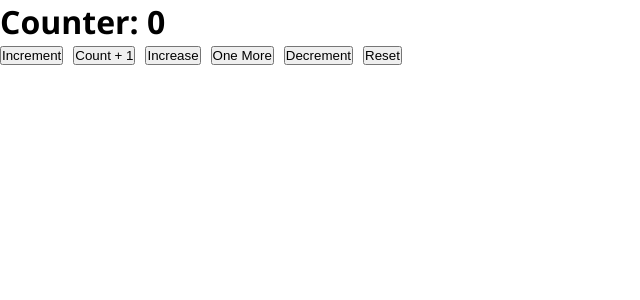
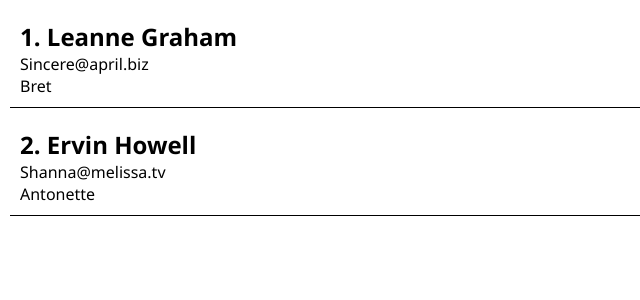
Before and after one commit to DimSkakovskyi/Hw-js-21, a React (Vite) app: page / in a window 1280 px wide. Shown: the top 300 px of the page, without its empty margins (0-640 px from the left). Built offline with nearby package versions, Linux system fonts and the light colour scheme.

Commit message:
9-map-array-of-objects

```diff
--- a/src/App.tsx
+++ b/src/App.tsx
@@ -1,28 +1,10 @@
-import Counter from "./components/Counter";
-import Button from "./components/Button";
-import { useState } from "react";
+import Users from './components/Users';
 
-const captionArray = ["Increment", "Count + 1", "Increase", "One More"];
 
 const App = () => {
-  const [count, setCount] = useState(0);
-
-  const incrementCount = () => setCount(count + 1);
-
-  const decrementCount = () => setCount(count - 1);
-
-  const resetCount = () => setCount(0);
-
   return (
     <div>
-      <Counter count={count} />
-
-      {captionArray.map((captionElement, index) => {
-        return <Button onClick={incrementCount} caption={captionElement} key={index}/>;
-      })}
-
-      <Button onClick={decrementCount} caption="Decrement" />
-      <Button onClick={resetCount} caption="Reset" />
+      <Users />
     </div>
   );
 };
--- a/src/components/Button.tsx
+++ /dev/null
@@ -1,12 +0,0 @@
-interface ButtonProps {
-  caption: string,
-  onClick: () => void;
-}
-
-const Button = ({ caption, onClick }: ButtonProps) => {
-  return (
-    <button onClick={onClick}>{caption}</button>
-  );
-};
-
-export default Button;
--- a/src/components/Counter.tsx
+++ /dev/null
@@ -1,9 +0,0 @@
-interface CounterProps {
-  count: number;
-}
-
-const Counter = ({ count }: CounterProps) => {
-  return <h1>Counter: {count}</h1>
-}
-
-export default Counter;
--- /dev/null
+++ b/src/components/User.tsx
@@ -0,0 +1,20 @@
+interface UserProps {
+  id: number;
+  name: string;
+  email: string;
+  username: string;
+}
+
+const User = ({ id, name, email, username }: UserProps) => {
+  return (
+    <div style={{ borderBottom: '1px solid black', padding: '10px', margin: '10px' }}>
+      <h2>
+        {id}. {name}
+      </h2>
+      <p>{email}</p>
+      <p>{username}</p>
+    </div>
+  );
+};
+
+export default User;
--- /dev/null
+++ b/src/components/Users.tsx
@@ -0,0 +1,19 @@
+import { mockUsers } from '../data/mock-users';
+import type { UserInterface } from '../type/User.interface';
+import User from './User';
+
+const users: UserInterface[] = mockUsers;
+
+const Users = () => {
+  return (
+    <div>
+      {users.map((user: UserInterface) => {
+        return (
+          <User key={user.id} {...user}/>
+        );
+      })}
+    </div>
+  );
+};
+
+export default Users;
--- /dev/null
+++ b/src/data/mock-users.ts
@@ -0,0 +1,48 @@
+export const mockUsers = [
+  {
+    id: 1,
+    name: "Leanne Graham",
+    username: "Bret",
+    email: "Sincere@april.biz",
+    address: {
+      street: "Kulas Light",
+      suite: "Apt. 556",
+      city: "Gwenborough",
+      zipcode: "92998-3874",
+      geo: {
+        lat: "-37.3159",
+        lng: "81.1496"
+      }
+    },
+    phone: "1-770-736-8031 x56442",
+    website: "hildegard.org",
+    company: {
+      name: "Romaguera-Crona",
+      catchPhrase: "Multi-layered client-server neural-net",
+      bs: "harness real-time e-markets"
+    }
+  },
+  {
+    id: 2,
+    name: "Ervin Howell",
+    username: "Antonette",
+    email: "Shanna@melissa.tv",
+    address: {
+      street: "Victor Plains",
+      suite: "Suite 879",
+      city: "Wisokyburgh",
+      zipcode: "90566-7771",
+      geo: {
+        lat: "-43.9509",
+        lng: "-34.4618"
+      }
+    },
+    phone: "010-692-6593 x09125",
+    website: "anastasia.net",
+    company: {
+      name: "Deckow-Crist",
+      catchPhrase: "Proactive didactic contingency",
+      bs: "synergize scalable supply-chains"
+    }
+  }
+];
--- /dev/null
+++ b/src/type/User.interface.ts
@@ -0,0 +1,6 @@
+export interface UserInterface {
+  id: number;
+  name: string;
+  username: string;
+  email: string;
+}
```
